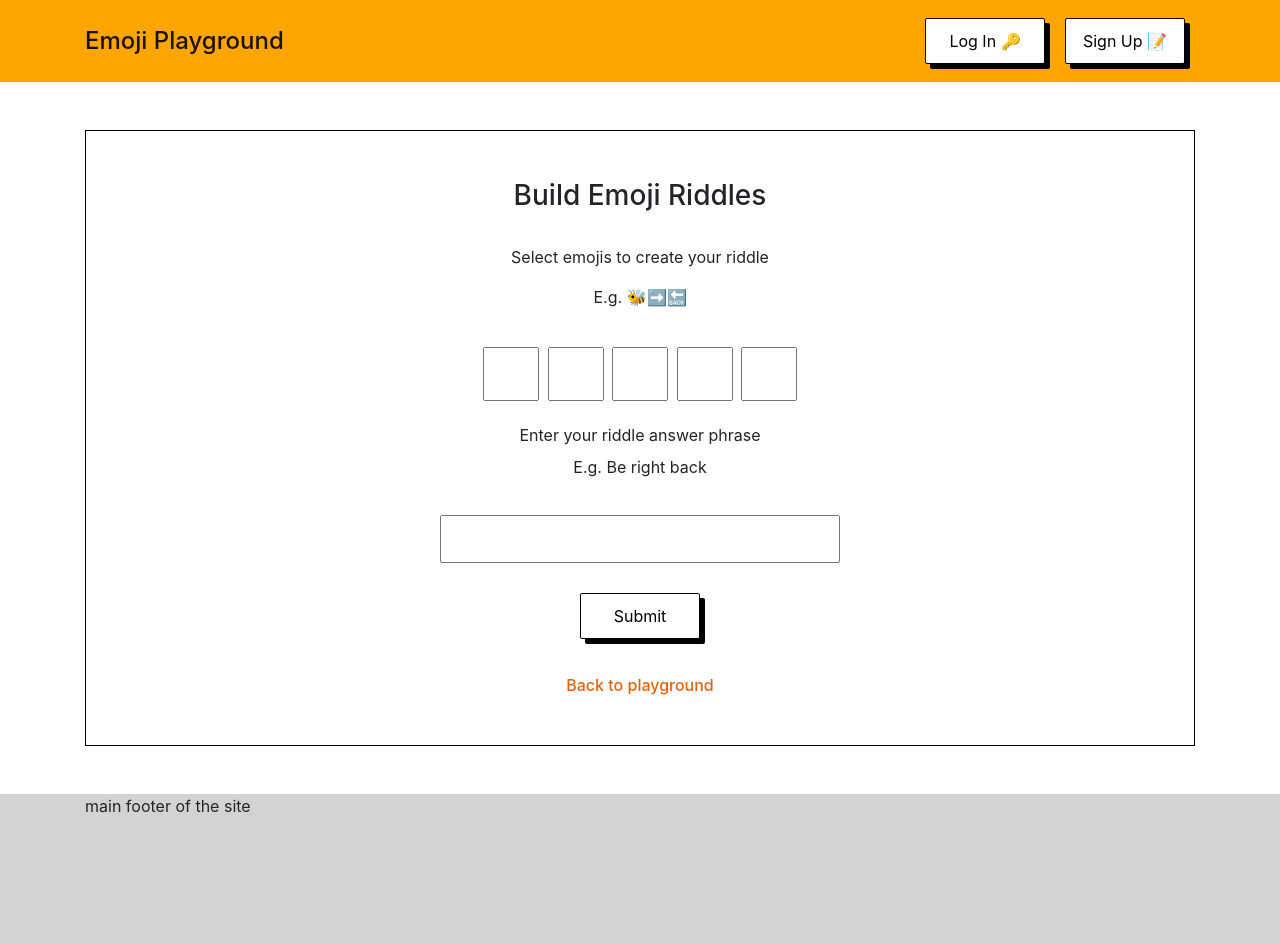
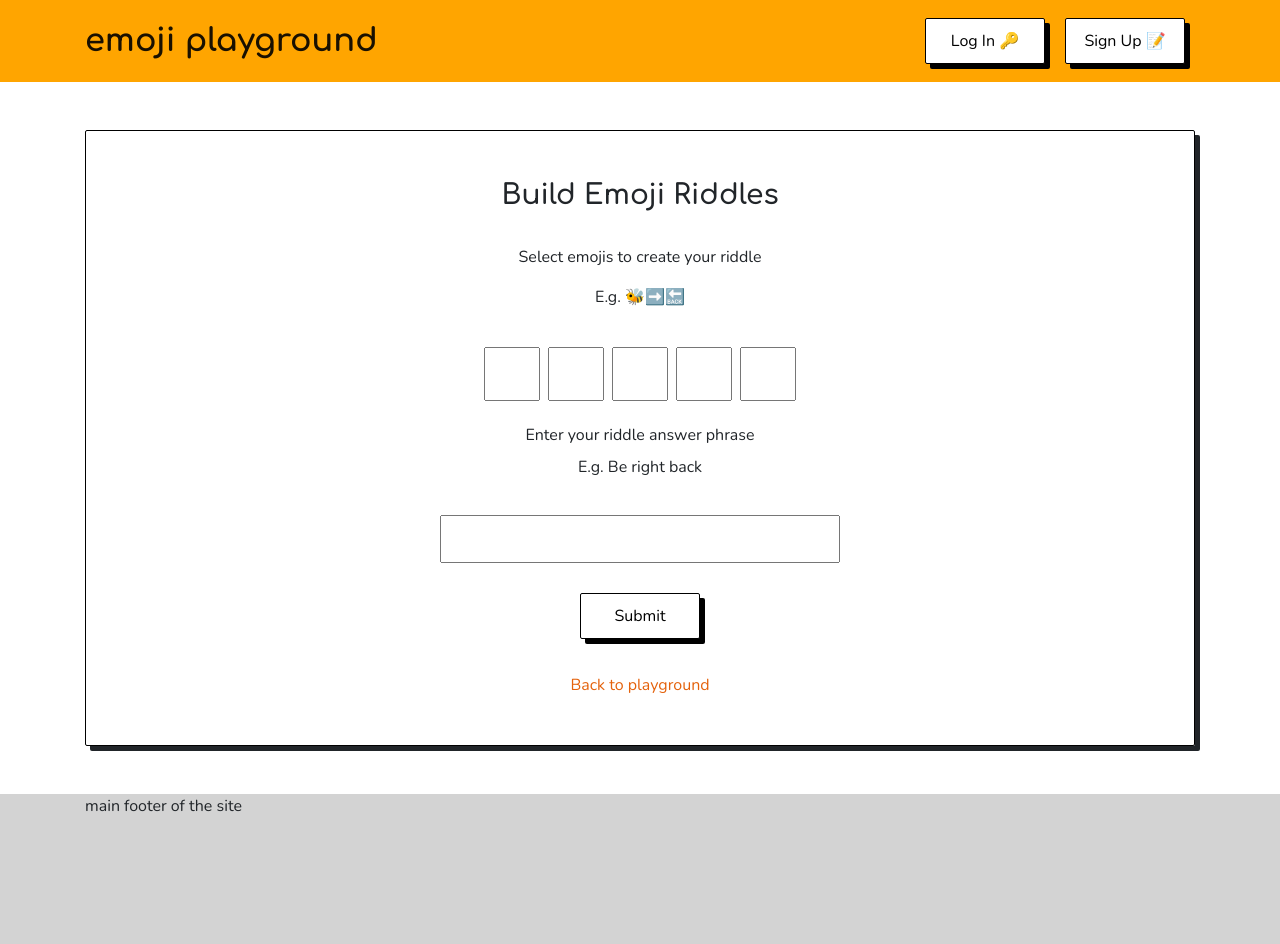
Before and after one commit to AwsSG/emojiplayground, a Flask app: page /create in a window 1280 px wide. Run offline with Flask 2, Linux system fonts and the light colour scheme; some libraries are stand-ins or nearby versions.

Commit message:
add fonts and edit black border styling

```diff
--- a/static/css/style.css
+++ b/static/css/style.css
@@ -1,16 +1,17 @@
-/*colors for testing*/
-
-
-.red {
-    background-color: red
-}
-
-.blue {
-    background-color: blue
-}
-
+/*Google fonts*/
+@import url('https://fonts.googleapis.com/css2?family=Comfortaa:wght@400;500;600;700&family=Nunito&display=swap');
 
 /*----------fonts emoji sizes and colours -------------*/
+
+h1,
+h2,
+h3,
+h4,
+h5,
+h6 {
+    font-family: 'Comfortaa', Verdana, sans-serif;
+    font-weight: 600;
+}
 
 /*orange colour - option to change this to something custom*/
 .orange {
@@ -45,6 +46,7 @@ a:hover {
 /*----------grid padding and margins-------------*/
 
 body {
+    font-family: 'Nunito', Verdana, sans-serif;;
     display: flex;
     flex-direction: column;
     position: relative;
@@ -65,7 +67,9 @@ nav {
 }
 
 .navbar-brand {
-    font-size: x-large;
+    font-size: large;
+    font-family: 'Comfortaa', Verdana, sans-serif;
+    font-weight: 700;
 }
 
 .landing-page-button {
@@ -164,6 +168,8 @@ footer {
 
 .black-border {
     border: 1px black solid;
+    border-radius: 2px;
+    box-shadow: 5px 5px;
 }
 
 /*landing page full width section*/
@@ -284,4 +290,8 @@ footer {
         font-size: 64px;
     }
 
+    .navbar-brand {
+        font-size: xx-large;
+    }
+
   }
--- a/templates/base.html
+++ b/templates/base.html
@@ -26,7 +26,7 @@
     <!--Navbar Bootstrap Class-->
       <nav class="navbar navbar-expand-lg navbar-light">
         <div class="container">
-            <a class="navbar-brand" href="{{ url_for('main') }}">Emoji Playground</a>
+            <a class="navbar-brand" href="{{ url_for('main') }}">emoji playground</a>
             <button class="navbar-toggler" type="button" data-toggle="collapse" data-target="#navbarNavAltMarkup"
                 aria-controls="navbarNavAltMarkup" aria-expanded="false" aria-label="Toggle navigation">
                 <span class="navbar-toggler-icon"></span>
```
